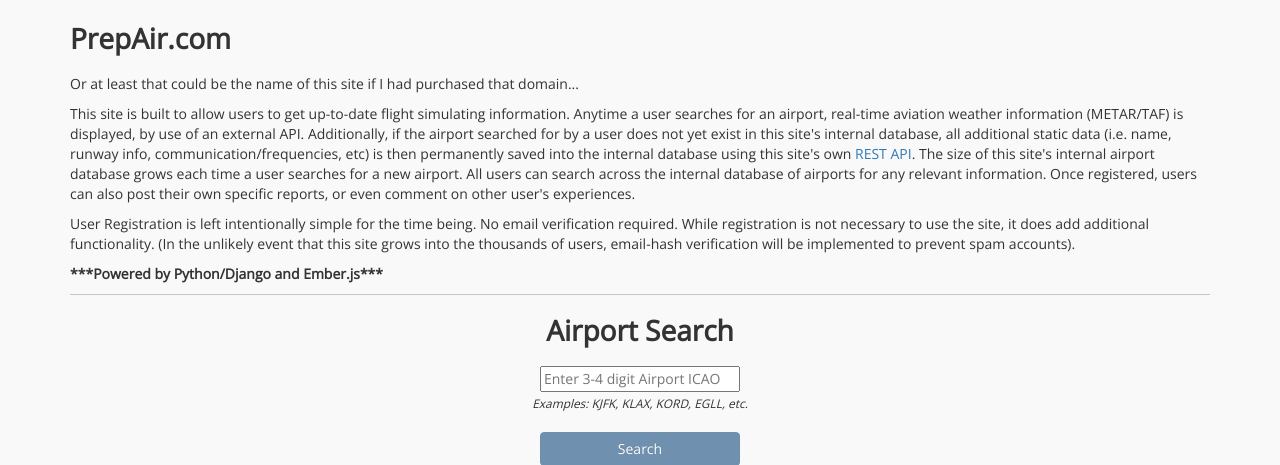
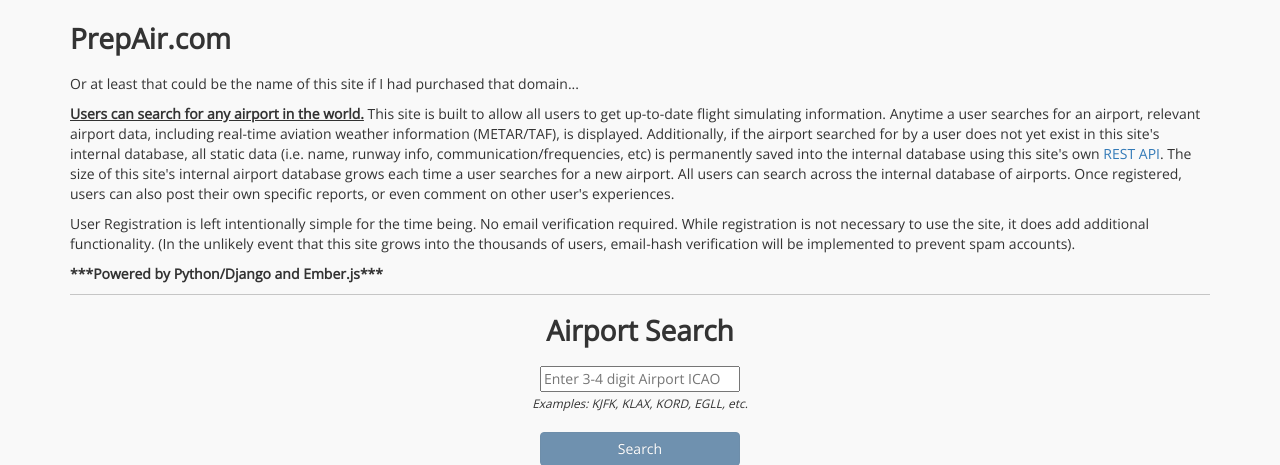
Before and after one commit to bfolks2/django-aviation, a Django app: page / in a window 1280 px wide. Shown: the part 57-522 px from the top of the page. Run offline with Django 3.2, Linux system fonts and the light colour scheme; some libraries are stand-ins or nearby versions.

Commit message:
updated index description

```diff
--- a/prepair/static/css/master.css
+++ b/prepair/static/css/master.css
@@ -21,6 +21,11 @@ h3 {
 
 h4 {
     font-size: 1.1em !important;
+}
+
+.bold-underline {
+    font-weight: bold;
+    text-decoration: underline;
 }
 
 .bold-text {
--- a/prepair/templates/index.html
+++ b/prepair/templates/index.html
@@ -13,14 +13,15 @@
                 Or at least that could be the name of this site if I had purchased that domain...
             </p>
             <p>
-                This site is built to allow users to get up-to-date flight simulating information.  Anytime a user
-                searches for an airport, real-time aviation weather information (METAR/TAF) is displayed, by use of an
-                external API.  Additionally, if the airport searched for by a user does not yet exist in this site's
-                internal database, all additional static data (i.e. name, runway info, communication/frequencies, etc)
-                is then permanently saved into the internal database using this site's own <a href="/serializers/">REST API</a>.
+                <span class="bold-underline">Users  can search for any airport in the world.</span>  This site is
+                built to allow all users to get up-to-date flight simulating information.  Anytime a user
+                searches for an airport, relevant airport data, including real-time aviation weather information
+                (METAR/TAF), is displayed.  Additionally, if the airport searched for by a user does not yet exist in
+                this site's internal database, all static data (i.e. name, runway info, communication/frequencies, etc)
+                is permanently saved into the internal database using this site's own <a href="/serializers/">REST API</a>.
                 The size of this site's internal airport database grows each time a user searches for a new airport.
-                All users can search across the internal database of airports for any relevant information.  Once
-                registered, users can also post their own specific reports, or even comment on other user's experiences.
+                All users can search across the internal database of airports. Once registered, users can also post
+                their own specific reports, or even comment on other user's experiences.
             </p>
             <p>
                 User Registration is left intentionally simple for the time being.  No email verification required.
```
